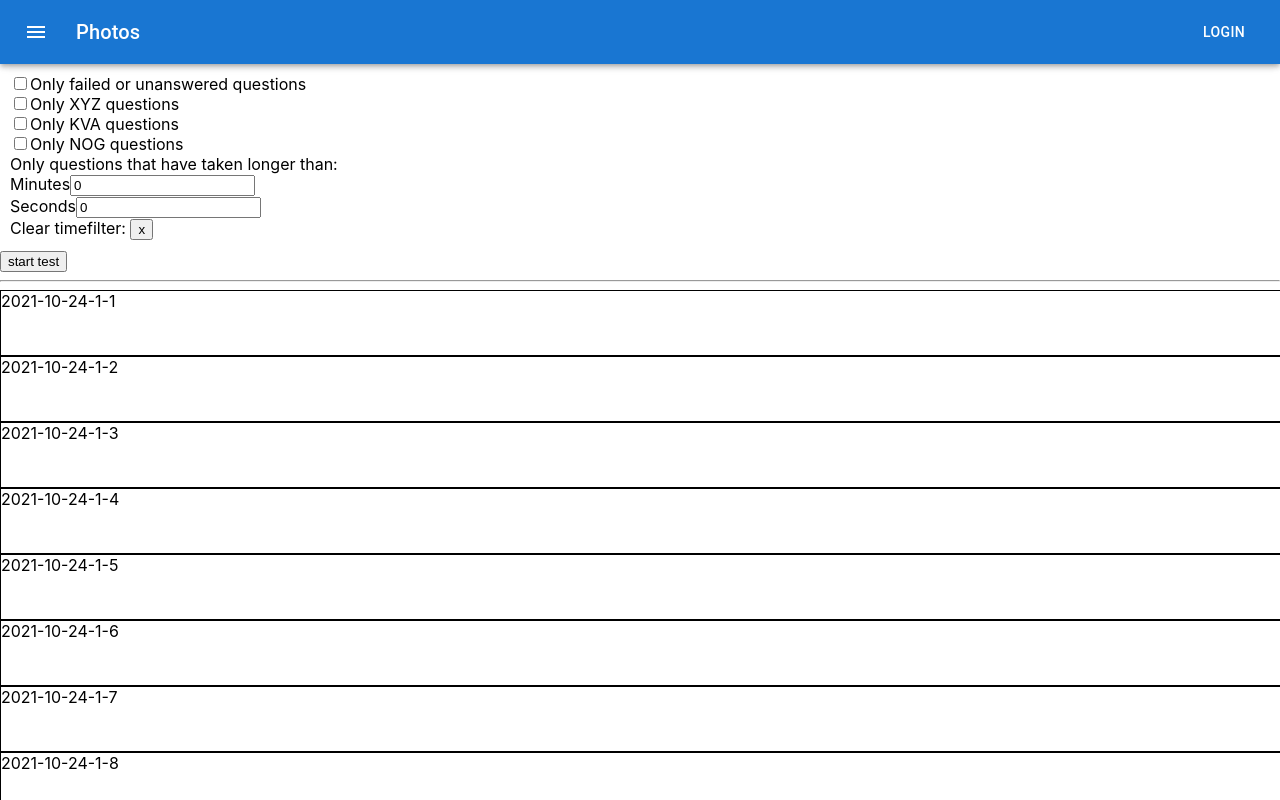
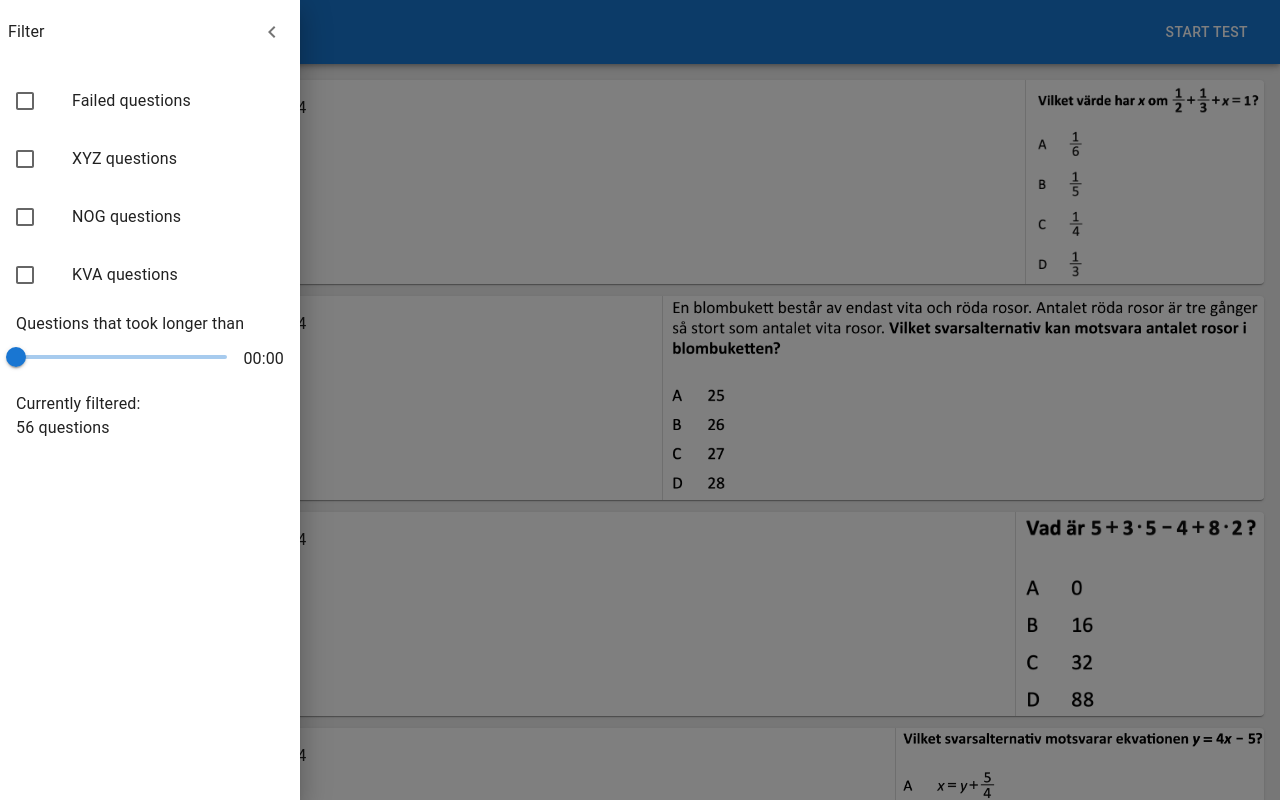
Before and after one commit to BirgerMoell/pluggahp, a React (Create React App) app: page / in a window 1280 px wide. Both pictures are taken after a click on the button "menu". Shown: the top 800 px of the page. Built offline with nearby package versions, Linux system fonts and the light colour scheme.

Commit message:
design of overview page

```diff
--- a/package.json
+++ b/package.json
@@ -6,6 +6,7 @@
     "@emotion/react": "^11.8.1",
     "@emotion/styled": "^11.8.1",
     "@mui/icons-material": "^5.4.2",
+    "@mui/lab": "^5.0.0-alpha.70",
     "@mui/material": "^5.4.2",
     "@testing-library/jest-dom": "^5.14.1",
     "@testing-library/react": "^12.0.0",
@@ -14,6 +15,7 @@
     "@types/node": "^16.7.13",
     "@types/react": "^17.0.20",
     "@types/react-dom": "^17.0.9",
+    "date-fns": "^2.28.0",
     "react": "^17.0.2",
     "react-dom": "^17.0.2",
     "react-router-dom": "^6.2.1",
--- a/src/components/Filter/index.tsx
+++ b/src/components/Filter/index.tsx
@@ -1,91 +1,164 @@
-import { ChangeEvent } from "react";
+import {
+  Grid,
+  IconButton,
+  styled,
+  Typography,
+  Checkbox,
+  Slider,
+} from "@mui/material";
+import ChevronLeftIcon from "@mui/icons-material/ChevronLeft";
+import Box from "@mui/material/Box";
+import List from "@mui/material/List";
+import ListItem from "@mui/material/ListItem";
+import ListItemIcon from "@mui/material/ListItemIcon";
+import ListItemText from "@mui/material/ListItemText";
+import { FC, useState } from "react";
 import { useFilter } from "../../providers/FilterProvider";
 import "./Filter.css";
+import { useAnswers } from "../../providers/AnswersProvider";
 
-const Filter = () => {
-  const { filter, setFilter } = useFilter();
+const DrawerHeader = styled("div")(({ theme }) => ({
+  display: "flex",
+  alignItems: "center",
+  justifyContent: "space-between",
+  padding: theme.spacing(0, 1),
+  // necessary for content to be below app bar
+  ...theme.mixins.toolbar,
+}));
+
+type Props = {
+  closeFilter: () => void;
+};
+
+const Filter: FC<Props> = ({ closeFilter }) => {
+  const { answers } = useAnswers();
+  const { filter, filtered, setFilter } = useFilter();
   const { failed, XYZ, KVA, NOG, time } = filter;
+  const [timeState, setTimeState] = useState(time);
+  const totalTime = timeState
+    ? timeState?.minutes * 60 + timeState?.seconds
+    : 0;
+
   return (
-    <div className="filter">
-      <div>
-        <input
-          id="failed"
-          type="checkbox"
+    <Box sx={{ width: 300 }} role="presentation">
+      <DrawerHeader>
+        <Typography>Filter</Typography>
+        <IconButton onClick={closeFilter}>
+          <ChevronLeftIcon />
+        </IconButton>
+      </DrawerHeader>
+      <List>
+        <ListItem>
+          <ListItemIcon>
+            <Checkbox
+              edge="start"
+              onChange={() => setFilter({ ...filter, failed: !failed })}
               checked={failed}
-          onChange={() => setFilter({ ...filter, failed: !failed })}
+              inputProps={{ "aria-labelledby": "failed" }}
             />
-        <label htmlFor="failed">Only failed or unanswered questions</label>
-      </div>
-
-      <div>
-        <input
-          id="XYZ"
-          type="checkbox"
+          </ListItemIcon>
+          <ListItemText id={"failed"} primary={`Failed questions`} />
+        </ListItem>
+        <ListItem>
+          <ListItemIcon>
+            <Checkbox
+              edge="start"
+              onChange={() => setFilter({ ...filter, XYZ: !XYZ })}
               checked={XYZ}
-          onChange={() => setFilter({ ...filter, XYZ: !XYZ })}
+              inputProps={{ "aria-labelledby": "XYZ" }}
             />
-        <label htmlFor="failed">Only XYZ questions</label>
-      </div>
-      <div>
-        <input
-          id="KVA"
-          type="checkbox"
+          </ListItemIcon>
+          <ListItemText id={"XYZ"} primary={`XYZ questions`} />
+        </ListItem>
+        <ListItem>
+          <ListItemIcon>
+            <Checkbox
+              edge="start"
+              onChange={() => setFilter({ ...filter, NOG: !NOG })}
+              checked={NOG}
+              inputProps={{ "aria-labelledby": "NOG" }}
+            />
+          </ListItemIcon>
+          <ListItemText id={"NOG"} primary={`NOG questions`} />
+        </ListItem>
+        <ListItem>
+          <ListItemIcon>
+            <Checkbox
+              edge="start"
+              onChange={() => setFilter({ ...filter, KVA: !KVA })}
               checked={KVA}
-          onChange={() => setFilter({ ...filter, KVA: !KVA })}
+              inputProps={{ "aria-labelledby": "KVA" }}
             />
-        <label htmlFor="failed">Only KVA questions</label>
-      </div>
-      <div>
-        <input
-          id="NOG"
-          type="checkbox"
-          checked={NOG}
-          onChange={() => setFilter({ ...filter, NOG: !NOG })}
-        />
-        <label htmlFor="failed">Only NOG questions</label>
-      </div>
-      <div>
-        Only questions that have taken longer than:
-        <div>
-          <label htmlFor="minutes">Minutes</label>
-          <input
-            id="minutes"
-            type="number"
-            min="0"
-            value={time?.minutes || 0}
-            onChange={(e: ChangeEvent<HTMLInputElement>) =>
+          </ListItemIcon>
+          <ListItemText id={"KVA"} primary={`KVA questions`} />
+        </ListItem>
+        <ListItem sx={{ flexWrap: "wrap" }}>
+          <Typography id="input-slider" gutterBottom sx={{ width: "100%" }}>
+            Questions that took longer than
+          </Typography>
+          <Grid container spacing={2} alignItems="center">
+            <Grid item xs>
+              <Slider
+                value={totalTime}
+                max={Math.max(
+                  ...answers.map((a) => a.minutes * 80 + a.seconds)
+                )}
+                onChange={(_, total) => {
+                  if (typeof total === "number") {
+                    setTimeState({
+                      minutes: Math.floor(total / 60),
+                      seconds: total % 60,
+                    });
+                  }
+                }}
+                onChangeCommitted={(_, total) => {
+                  if (total === 0) {
+                    setFilter({
+                      ...filter,
+                      time: null,
+                    });
+                  } else if (typeof total === "number") {
                     setFilter({
                       ...filter,
                       time: {
-                  minutes: Number(e.target.value),
-                  seconds: time?.seconds || 0,
+                        minutes: Math.floor(total / 60),
+                        seconds: total % 60,
                       },
-              })
+                    });
                   }
+                }}
+                aria-labelledby="input-slider"
               />
-        </div>
-        <div>
-          <label htmlFor="seconds">Seconds</label>
-          <input
-            id="seconds"
-            type="number"
-            min="0"
-            value={time?.seconds || 0}
-            onChange={(e: ChangeEvent<HTMLInputElement>) =>
-              setFilter({
-                ...filter,
-                time: {
-                  seconds: Number(e.target.value),
-                  minutes: time?.minutes || 0,
-                },
-              })
-            }
-          />
-        </div>
-        Clear timefilter:{" "}
-        <button onClick={() => setFilter({ ...filter, time: null })}>x</button>
-      </div>
-    </div>
+            </Grid>
+            <Grid item>
+              <Typography>
+                {timeState
+                  ? `${
+                      timeState.minutes.toString().length === 1
+                        ? "0" + timeState.minutes
+                        : timeState.minutes
+                    }:${
+                      timeState.seconds.toString().length === 1
+                        ? "0" + timeState.seconds
+                        : timeState.seconds
+                    }`
+                  : "00:00"}
+              </Typography>
+            </Grid>
+          </Grid>
+        </ListItem>
+        <ListItem>
+          <Grid>
+            <Grid item>
+              <Typography>Currently filtered: </Typography>
+            </Grid>
+            <Grid item>
+              <Typography>{filtered.length} questions</Typography>
+            </Grid>
+          </Grid>
+        </ListItem>
+      </List>
+    </Box>
   );
 };
 
--- a/src/components/Header/Header.tsx
+++ b/src/components/Header/Header.tsx
@@ -4,12 +4,16 @@ import { AppBar, Toolbar, IconButton, Typography, Button } from "@mui/material";
 import "./Header.css";
 
 type Props = {
-  left?: ReactNode;
-  center?: ReactNode;
-  right?: ReactNode;
+  title?: ReactNode;
+  onClick?: (value: any) => void;
+  rightButtonClick?: () => void;
 };
 
-export const Header: FC<Props> = ({ left, center, right }) => {
+export const Header: FC<Props> = ({
+  onClick,
+  title = "",
+  rightButtonClick,
+}) => {
   return (
     <AppBar position="sticky">
       <Toolbar>
@@ -19,13 +23,18 @@ export const Header: FC<Props> = ({ left, center, right }) => {
           color="inherit"
           aria-label="menu"
           sx={{ mr: 2 }}
+          onClick={onClick}
         >
           <MenuIcon />
         </IconButton>
         <Typography variant="h6" component="div" sx={{ flexGrow: 1 }}>
-          Photos
+          {title}
         </Typography>
-        <Button color="inherit">Login</Button>
+        {rightButtonClick ? (
+          <Button color="inherit" onClick={rightButtonClick}>
+            Start test
+          </Button>
+        ) : null}
       </Toolbar>
     </AppBar>
   );
--- a/src/components/QuestionCard/index.tsx
+++ b/src/components/QuestionCard/index.tsx
@@ -1,12 +1,125 @@
-import React, { FC } from "react";
+import {
+  Card,
+  CardMedia,
+  Grid,
+  Typography,
+  useMediaQuery,
+  useTheme,
+} from "@mui/material";
+import { FC } from "react";
 import { Question } from "../../data/questions";
+import segments from "../../data/segments";
+import { useAnswers } from "../../providers/AnswersProvider";
+import getAnswersForQuestion from "../../utils/getAnswersForQuestion";
 import "./QuestionCard.css";
 
 type Props = {
   question: Question;
 };
 const QuestionCard: FC<Props> = ({ question }) => {
-  return <div className="questionCard">{question.id}</div>;
+  const theme = useTheme();
+  const matches = useMediaQuery(theme.breakpoints.up("md"));
+  const { answers } = useAnswers();
+  const questionAnswers = getAnswersForQuestion(answers, question.id);
+  const lastAnswer = questionAnswers.length
+    ? questionAnswers[questionAnswers.length - 1]
+    : null;
+
+  return (
+    <div style={matches ? { height: 200 } : {}}>
+      <Card>
+        <Grid
+          container
+          columns={3}
+          wrap="nowrap"
+          justifyContent="space-between"
+          flexDirection={matches ? "row" : "column-reverse"}
+        >
+          <Grid item xs={matches ? 1 : 3}>
+            <Grid container sx={{ padding: "16px" }} columns={2}>
+              <Grid item xs={1}>
+                <Typography>Date of test: </Typography>
+              </Grid>
+              <Grid item xs={1}>
+                <Typography>{question.date}</Typography>
+              </Grid>
+              <Grid item xs={1}>
+                <Typography>Part: </Typography>
+              </Grid>
+              <Grid item xs={1}>
+                <Typography>{question.partNumber}</Typography>
+              </Grid>
+              <Grid item xs={1}>
+                <Typography>Question: </Typography>
+              </Grid>
+              <Grid item xs={1}>
+                <Typography>{question.partNumber}</Typography>
+              </Grid>
+              <Grid item xs={1}>
+                <Typography>Segment: </Typography>
+              </Grid>
+              <Grid item xs={1}>
+                <Typography>{question.segment}</Typography>
+              </Grid>
+              {!questionAnswers.length ? (
+                <Grid item xs={2}>
+                  <Typography sx={{ color: "#9a9a9a" }}>
+                    You have yet to answer this question
+                  </Typography>
+                </Grid>
+              ) : (
+                <>
+                  <Grid item xs={2}>
+                    <Typography>{`Your last question was ${
+                      lastAnswer?.answer === question.solution
+                        ? "correct"
+                        : "incorrect"
+                    }`}</Typography>
+                  </Grid>
+                  <Grid item xs={1}>
+                    <Typography>Time took:</Typography>
+                  </Grid>
+                  <Grid item xs={1}>
+                    <Typography>
+                      {lastAnswer?.minutes}:{lastAnswer?.seconds}
+                    </Typography>
+                  </Grid>
+                  <Grid item xs={1}>
+                    <Typography>Expected time:</Typography>
+                  </Grid>
+                  <Grid item xs={1}>
+                    <Typography>
+                      {segments[question?.segment].timePerQuestion.minutes}:
+                      {segments[question?.segment].timePerQuestion.seconds}
+                    </Typography>
+                  </Grid>
+                </>
+              )}
+            </Grid>
+          </Grid>
+          <Grid item>
+            <CardMedia
+              component="img"
+              sx={
+                matches
+                  ? {
+                      height: "200px",
+                      borderLeft: "1px solid #dedede",
+                      padding: "2px",
+                    }
+                  : {
+                      borderBottom: "1px solid #dedede",
+                      padding: "2px",
+                    }
+              }
+              image={require(`../../images/${question.image}`)}
+              alt={question.id}
+            />
+          </Grid>
+        </Grid>
+      </Card>
+    </div>
+  );
 };
 
 export default QuestionCard;
--- a/src/containers/Overview/index.tsx
+++ b/src/containers/Overview/index.tsx
@@ -1,13 +1,17 @@
 import { useNavigate } from "react-router-dom";
 import { useCurrentQuestion } from "../../providers/CurrentQuestionProvider";
 import { useFilter } from "../../providers/FilterProvider";
-import Filter from "../../components/Filter";
+import Drawer from "@mui/material/Drawer";
 import QuestionCard from "../../components/QuestionCard";
 import { Header } from "../../components/Header/Header";
+import { useState } from "react";
+import Filter from "../../components/Filter";
+import { Stack } from "@mui/material";
 
 const Overview = () => {
   let navigate = useNavigate();
   const { filtered } = useFilter();
+  const [openFilter, setOpenFilter] = useState(false);
   const { startTest } = useCurrentQuestion();
   const start = () => {
     startTest(filtered);
@@ -15,14 +19,23 @@ const Overview = () => {
   };
 
   return (
-    <div>
-      <Header center="Filter" />
-      <Filter />
-      <button onClick={() => start()}>start test</button>
-      <hr />
-      {filtered.map((question) => (
-        <QuestionCard question={question} />
-      ))}
+    <div style={{ backgroundColor: "#efefef" }}>
+      <Header onClick={() => setOpenFilter(true)} rightButtonClick={start} />
+      <Drawer
+        variant="temporary"
+        anchor={"left"}
+        open={openFilter}
+        onClose={() => setOpenFilter(false)}
+      >
+        <Filter closeFilter={() => setOpenFilter(false)} />
+      </Drawer>
+      <div style={{ padding: "16px 16px" }}>
+        <Stack spacing={2}>
+          {filtered.map((question) => (
+            <QuestionCard question={question} />
+          ))}
+        </Stack>
+      </div>
     </div>
   );
 };
--- a/src/containers/Results/index.tsx
+++ b/src/containers/Results/index.tsx
@@ -6,7 +6,6 @@ import "./Results.css";
 
 const Result: FC = () => {
   const { currentAnswers } = useCurrentQuestion();
-  console.log(currentAnswers);
   return (
     <table>
       <tr>
--- a/src/containers/Testing/index.tsx
+++ b/src/containers/Testing/index.tsx
@@ -12,7 +12,6 @@ const Testing: FC = () => {
   const { currentQuestion, nextQuestion, finished } = useCurrentQuestion();
   const { addAnswer } = useAnswers();
   if (finished) {
-    console.log("NAVIGATING");
     return <Navigate to="/result" replace={true} />;
   }
   if (!currentQuestion) {
@@ -34,7 +33,7 @@ const Testing: FC = () => {
   return (
     <div>
       <Header
-        right={
+        title={
           <div>
             `${minutes}:${seconds}`
           </div>
--- a/src/providers/CurrentQuestionProvider/index.tsx
+++ b/src/providers/CurrentQuestionProvider/index.tsx
@@ -44,6 +44,7 @@ const CurrentQuestionProvider: FC = ({ children }) => {
   };
   const startTest = (questions: Question[]) => {
     setCurrentQuestions(questions.map((question) => question.id));
+    setCurrentIndex(0);
     setFinished(false);
   };
   const currentAnswers = useCurrentAnswers(currentQuestions, currentIndex);
--- a/src/providers/FilterProvider/checkTimeFilter.tsx
+++ b/src/providers/FilterProvider/checkTimeFilter.tsx
@@ -18,12 +18,6 @@ const checkTimeFilter = (
   const lastAnswer = questionAnswers[questionAnswers.length - 1];
   const { minutes, seconds } = lastAnswer;
   const { minutes: minutesLimit, seconds: secondsLimit } = timeFilter;
-  console.log({
-    questionAnswers,
-    minutesLimit,
-    secondsLimit,
-    check: minutes * 60 + seconds >= minutesLimit * 60 + secondsLimit,
-  });
   return minutes * 60 + seconds >= minutesLimit * 60 + secondsLimit;
 };
 
```
Also changed, not shown: 1 other file (tests, documents, lock files or other folders). Lines whose indentation alone changed are shown as unchanged.
